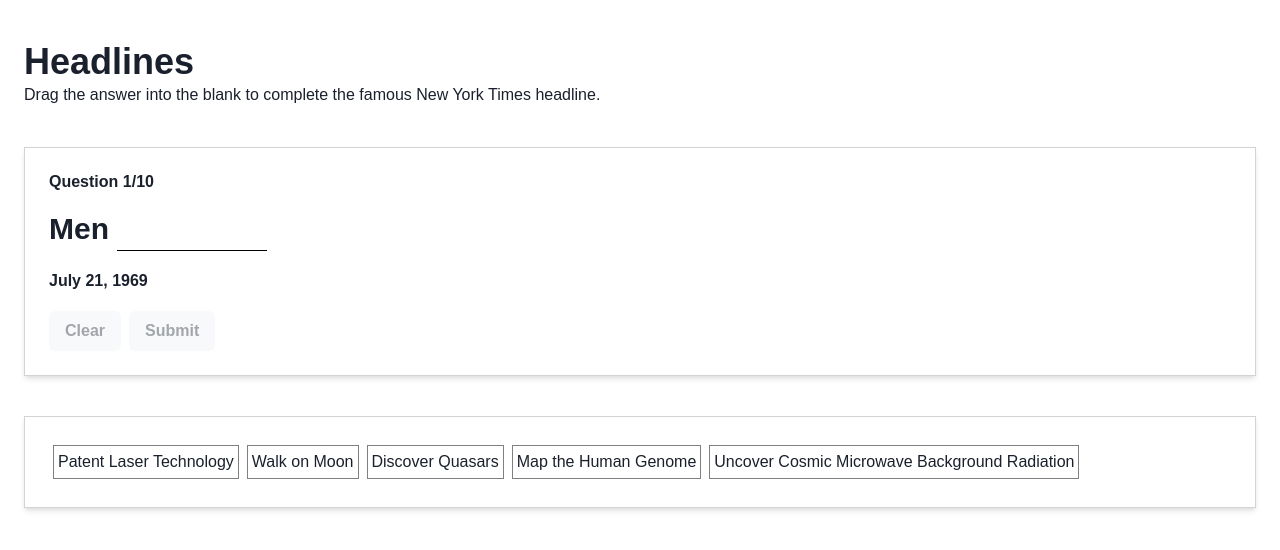
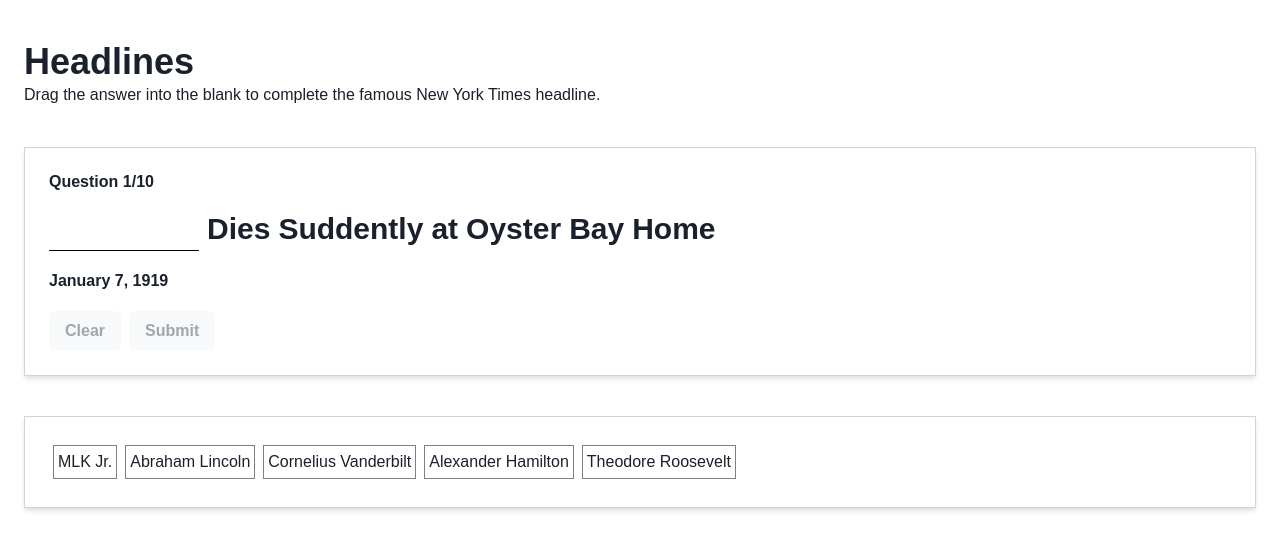
Before and after one commit to oliviawongnyc/headlines, a React (Create React App) app: page / in a window 1280 px wide. Shown: the top 550 px of the page. Built offline with nearby package versions, Linux system fonts and the light colour scheme; a web font is replaced by a local one.

Commit message:
Adds more questions, randomization

```diff
--- a/src/App.tsx
+++ b/src/App.tsx
@@ -2,15 +2,48 @@ import { ChakraProvider } from "@chakra-ui/react";
 import theme from "./theme";
 import HeadlineContextProvider from "./hooks/useHeadline";
 import Game from "./components/Game";
+import AnswerBankContextProvider from "./hooks/useAnswerBank";
+import headlines from "./data/headlines";
+// import { useEffect } from "react";
 
 function App() {
+  const currentGameHeadlines = setCurrentGameHeadlines();
+
+  // useEffect(() => {
+
+  // }, [])
   return (
     <ChakraProvider theme={theme}>
-      <HeadlineContextProvider>
-        <Game />
+      <HeadlineContextProvider currentGameHeadlines={currentGameHeadlines}>
+        <AnswerBankContextProvider currentGameHeadlines={currentGameHeadlines}>
+          <Game />
+        </AnswerBankContextProvider>
       </HeadlineContextProvider>
     </ChakraProvider>
   );
 }
 
 export default App;
+
+const shuffleHeadlines = () => {
+  const headlinesToChooseFrom = [...headlines];
+  let currentIndex = headlinesToChooseFrom.length,
+    randomIndex;
+
+  while (currentIndex > 0) {
+    randomIndex = Math.floor(Math.random() * currentIndex);
+    currentIndex--;
+
+    [headlinesToChooseFrom[currentIndex], headlinesToChooseFrom[randomIndex]] =
+      [headlinesToChooseFrom[randomIndex], headlinesToChooseFrom[currentIndex]];
+  }
+
+  return headlinesToChooseFrom;
+};
+
+const setCurrentGameHeadlines = () => {
+  const shuffledHeadlines = shuffleHeadlines();
+  const gameHeadlines = shuffledHeadlines.slice(0, 10);
+
+  return gameHeadlines;
+};
--- a/src/components/AnswerBank.tsx
+++ b/src/components/AnswerBank.tsx
@@ -1,9 +1,9 @@
 import { Box } from "@chakra-ui/react";
 import PossibleAnswer from "./PossibleAnswer";
-import { useHeadline } from "../hooks/useHeadline";
+import { useAnswerBank } from "../hooks/useAnswerBank";
 
 const AnswerBank = () => {
-  const { currentAnswerBank } = useHeadline();
+  const { currentAnswerBank } = useAnswerBank();
   return (
     <Box border="1px solid lightGray" boxShadow="md" p="6" w="100%">
       {currentAnswerBank.map((answer) => {
--- a/src/components/Game.tsx
+++ b/src/components/Game.tsx
@@ -10,17 +10,14 @@ import {
   useSensor,
   useSensors,
 } from "@dnd-kit/core";
+import { useAnswerBank } from "../hooks/useAnswerBank";
 
 const Game = () => {
   const sensors = useSensors(useSensor(MouseSensor), useSensor(TouchSensor));
-  const {
-    headline,
-    setCurrentAnswerBank,
-    setCurrentGuess,
-    setCurrentHeadline,
-    score,
-    setScore,
-  } = useHeadline();
+  const { headline, setCurrentGuess, setCurrentHeadlineIdx, score, setScore } =
+    useHeadline();
+
+  const { setCurrentAnswerBank } = useAnswerBank();
 
   const fillInBlank = (e: DragEndEvent) => {
     const guess = e.active.data.current;
@@ -32,7 +29,7 @@ const Game = () => {
   };
 
   const resetGame = () => {
-    setCurrentHeadline(0);
+    setCurrentHeadlineIdx(0);
     setScore(0);
   };
   return (
@@ -67,9 +64,10 @@ const Game = () => {
             flexDir="column"
             gap="7"
             p="6"
+            textAlign="center"
           >
             <Heading as="h2" fontSize="2xl">
-              You answered {score} out of 10 correctly. 🎉
+              You answered {score} out of 10 correctly! 🎉
             </Heading>
             <Button onClick={resetGame}>Play again</Button>
           </Flex>
--- a/src/components/HeadlineCard.tsx
+++ b/src/components/HeadlineCard.tsx
@@ -3,6 +3,7 @@ import { useState } from "react";
 import { useDroppable } from "@dnd-kit/core";
 import { useHeadline } from "../hooks/useHeadline";
 import { Headline } from "../data/headlines";
+import { useAnswerBank } from "../hooks/useAnswerBank";
 
 const HeadlineCard = ({ headline }: { headline: Headline }) => {
   const [isCorrect, setIsCorrect] = useState<boolean | null>(null);
@@ -11,13 +12,14 @@ const HeadlineCard = ({ headline }: { headline: Headline }) => {
   });
 
   const {
-    setCurrentAnswerBank,
     currentGuess,
     setCurrentGuess,
-    currentHeadline,
-    setCurrentHeadline,
+    currentHeadlineIdx,
+    setCurrentHeadlineIdx,
     setScore,
   } = useHeadline();
+  const { setCurrentAnswerBank } = useAnswerBank();
+
   const backgroundColor = isOver ? "gray.100" : "";
   const backgroundOpacity = isOver ? "0.5" : "";
 
@@ -39,7 +41,7 @@ const HeadlineCard = ({ headline }: { headline: Headline }) => {
   const nextHeadlineOrFinish = () => {
     clearGuess();
     setIsCorrect(null);
-    setCurrentHeadline((prevState) => prevState + 1);
+    setCurrentHeadlineIdx((prevState) => prevState + 1);
   };
 
   return (
@@ -52,7 +54,7 @@ const HeadlineCard = ({ headline }: { headline: Headline }) => {
     >
       <Flex alignItems="center" gap="3" mb="5">
         <Heading as="h3" fontSize="md">
-          Question {currentHeadline + 1}/10
+          Question {currentHeadlineIdx + 1}/10
         </Heading>
         {isCorrect !== null && (
           <Text color={isCorrect ? "correct" : "incorrect"}>
@@ -120,7 +122,7 @@ const HeadlineCard = ({ headline }: { headline: Headline }) => {
       ) : (
         <>
           <Flex mt="5" alignItems="end" justifyContent="space-between">
-            {currentHeadline < 9 ? (
+            {currentHeadlineIdx < 9 ? (
               <Button onClick={nextHeadlineOrFinish}>Next Headline</Button>
             ) : (
               <Button onClick={nextHeadlineOrFinish}>Finish</Button>
--- a/src/data/headlines.ts
+++ b/src/data/headlines.ts
@@ -27,7 +27,7 @@ const headlines: Headline[] = [
   },
   {
     id: 2,
-    date: "August 8, 1974",
+    date: "August 9, 1974",
     headline: ["", "Resigns"],
     correctAnswer: "Nixon",
     answerBank: [
@@ -131,9 +131,9 @@ const headlines: Headline[] = [
     correctAnswer: "Hubble Telescope",
     answerBank: [
       "Gaia",
-      "Kepler Space Telescope",
-      "James Webb Space Telescope",
-      "Hubble Space Telescope",
+      "Kepler Telescope",
+      "James Webb Telescope",
+      "Hubble Telescope",
       "XMM-Newton",
     ],
     links: {
@@ -159,13 +159,13 @@ const headlines: Headline[] = [
   },
   {
     id: 9,
-    date: "July 31, 1991",
-    headline: ["", "Sign", "Nuclear", "Arms", "Reduction", "Treaty"],
-    correctAnswer: "U.S. and Soviet Union",
+    date: "May 29, 1976",
+    headline: ["", "Sign", "a", "Pact", "That", "Limits", "Atomic", "Tests"],
+    correctAnswer: "U.S. and Soviet",
     answerBank: [
       "U.S. and Canada",
       "Germany and France",
-      "U.S. and Soviet Union",
+      "U.S. and Soviet",
       "India and Japan",
       "South Africa and Brazil",
     ],
@@ -183,6 +183,145 @@ const headlines: Headline[] = [
       article: "https://www.documentcloud.org/documents/413652-nyt-19690721",
     },
   },
+  {
+    id: 11,
+    date: "March 4, 2013",
+    headline: ["Chasing", "the", "Higgs", ""],
+    correctAnswer: "Boson",
+    answerBank: ["Quark", "Electron", "Boson", "Protein", "Gene"],
+    links: {
+      article:
+        "https://www.nytimes.com/2013/03/05/science/chasing-the-higgs-boson-how-2-teams-of-rivals-at-CERN-searched-for-physics-most-elusive-particle.html",
+    },
+  },
+  {
+    id: 12,
+    date: "January 4, 1959",
+    headline: ["Alaska", "Becomes", "the", "", "State"],
+    correctAnswer: "49th",
+    answerBank: ["49th", "32nd", "40th", "50th", "48th"],
+    links: {
+      article:
+        "https://archive.nytimes.com/www.nytimes.com/learning/general/onthisday/big/0103.html",
+    },
+  },
+  {
+    id: 13,
+    date: "January 7, 1919",
+    headline: ["", "Dies", "Suddently", "at", "Oyster", "Bay", "Home"],
+    correctAnswer: "Theodore Roosevelt",
+    answerBank: [
+      "MLK Jr.",
+      "Abraham Lincoln",
+      "Cornelius Vanderbilt",
+      "Alexander Hamilton",
+      "Theodore Roosevelt",
+    ],
+    links: {
+      article:
+        "https://archive.nytimes.com/www.nytimes.com/learning/general/onthisday/big/0106.html",
+    },
+  },
+  {
+    id: 14,
+    date: "January 10, 2007",
+    headline: [
+      "Apple,",
+      "Hoping",
+      "for",
+      "Another",
+      "iPod,",
+      "Introduces",
+      "Innovative",
+      "",
+    ],
+    correctAnswer: "Cellphone",
+    answerBank: [
+      "Tablet",
+      "Television",
+      "Speaker System",
+      "Cellphone",
+      "A.I. Assistant",
+    ],
+    links: {
+      article:
+        "https://archive.nytimes.com/www.nytimes.com/learning/general/onthisday/big/0106.html",
+    },
+  },
+  {
+    id: 15,
+    date: "January 20, 1937",
+    headline: [
+      "",
+      "Sets",
+      "Record",
+      "of",
+      "7",
+      "1/2",
+      "Hours",
+      "in",
+      "Flight",
+      "From",
+      "Coast",
+    ],
+    correctAnswer: "Hughes, Riding Gale",
+    answerBank: [
+      "Saxon, Riding Bird",
+      "Lorenzo, Riding Feather",
+      "Jackson, Riding Lightning",
+      "Hughes, Riding Gale",
+      "Warton, Riding Seafoam",
+    ],
+    links: {
+      article:
+        "https://www.nytimes.com/1937/01/20/archives/hughes-riding-gale-sets-record-of-712-hours-in-flight-from-coast.html",
+    },
+  },
+  {
+    id: 16,
+    date: "January 24, 1973",
+    headline: ["", "Accord", "Reached;", "Cease-Fire", "Begins", "Saturday"],
+    correctAnswer: "Vietnam",
+    answerBank: ["Mali", "Laos", "Vietnam", "France", "Algeria"],
+    links: {
+      article:
+        "https://archive.nytimes.com/www.nytimes.com/learning/general/onthisday/big/0123.html",
+    },
+  },
+  {
+    id: 17,
+    date: "January 25, 1965",
+    headline: ["", "is", "Dead", "at", "90;", "the", "World", "Mourns", "Him"],
+    correctAnswer: "Churchill",
+    answerBank: [
+      "Otis Redding",
+      "Churchill",
+      "Hemingway",
+      "Kennedy",
+      "Nat King Cole",
+    ],
+    links: {
+      article:
+        "https://archive.nytimes.com/www.nytimes.com/learning/general/onthisday/big/0124.html",
+    },
+  },
+  {
+    id: 18,
+    date: "January 26, 1915",
+    headline: ["", "to", "Pacific", "From", "Atlantic"],
+    correctAnswer: "Phone",
+    answerBank: [
+      "Phone",
+      "Railway",
+      "Telegraph",
+      "Bus Route",
+      "Radio Broadcast",
+    ],
+    links: {
+      article:
+        "https://www.nytimes.com/1915/01/26/archives/phone-to-pacific-from-the-atlantic-perfect-test-of-transcontinental.html",
+    },
+  },
 ];
 
 export default headlines;
--- /dev/null
+++ b/src/hooks/useAnswerBank.tsx
@@ -0,0 +1,61 @@
+import { createContext, useContext, useEffect, useState } from "react";
+import { Headline } from "../data/headlines";
+import { useHeadline } from "./useHeadline";
+
+type AnswerBankContextProviderProps = {
+  children: React.ReactNode;
+  currentGameHeadlines: Headline[];
+};
+
+type AnswerBankContextReturn = {
+  currentAnswerBank: Headline["answerBank"];
+  setCurrentAnswerBank: React.Dispatch<
+    React.SetStateAction<Headline["answerBank"]>
+  >;
+};
+
+export const AnswerBankContext = createContext<AnswerBankContextReturn | null>(
+  null
+);
+
+export default function AnswerBankContextProvider({
+  children,
+  currentGameHeadlines,
+}: AnswerBankContextProviderProps) {
+  const [currentAnswerBank, setCurrentAnswerBank] = useState<
+    Headline["answerBank"]
+  >([]);
+  const { currentHeadlineIdx } = useHeadline();
+
+  useEffect(() => {
+    if (!currentGameHeadlines[currentHeadlineIdx]) {
+      setCurrentAnswerBank([]);
+    } else {
+      setCurrentAnswerBank([
+        ...currentGameHeadlines[currentHeadlineIdx].answerBank,
+      ]);
+    }
+  }, [currentGameHeadlines, currentHeadlineIdx]);
+
+  return (
+    <AnswerBankContext.Provider
+      value={{
+        currentAnswerBank,
+        setCurrentAnswerBank,
+      }}
+    >
+      {children}
+    </AnswerBankContext.Provider>
+  );
+}
+
+export const useAnswerBank = () => {
+  const context = useContext(AnswerBankContext);
+  if (!context) {
+    throw new Error(
+      "useAnswerBankContext must be used within a AnswerBankContextProvider."
+    );
+  }
+
+  return context;
+};
--- a/src/hooks/useHeadline.tsx
+++ b/src/hooks/useHeadline.tsx
@@ -1,20 +1,17 @@
-import { createContext, useContext, useEffect, useState } from "react";
-import headlines, { Headline } from "../data/headlines";
+import { createContext, useContext, useState } from "react";
+import { Headline } from "../data/headlines";
 
 type HeadlineContextProviderProps = {
   children: React.ReactNode;
+  currentGameHeadlines: Headline[];
 };
 
 type HeadlineContextReturn = {
-  currentAnswerBank: Headline["answerBank"];
-  setCurrentAnswerBank: React.Dispatch<
-    React.SetStateAction<Headline["answerBank"]>
-  >;
   currentGuess: string;
   setCurrentGuess: React.Dispatch<React.SetStateAction<string>>;
   headline: Headline | undefined;
-  currentHeadline: number;
-  setCurrentHeadline: React.Dispatch<React.SetStateAction<number>>;
+  currentHeadlineIdx: number;
+  setCurrentHeadlineIdx: React.Dispatch<React.SetStateAction<number>>;
   score: number;
   setScore: React.Dispatch<React.SetStateAction<number>>;
 };
@@ -25,32 +22,20 @@ export const HeadlineContext = createContext<HeadlineContextReturn | null>(
 
 export default function HeadlineContextProvider({
   children,
+  currentGameHeadlines,
 }: HeadlineContextProviderProps) {
   const [currentGuess, setCurrentGuess] = useState<string>("");
-  const [currentHeadline, setCurrentHeadline] = useState<number>(0);
-  const [currentAnswerBank, setCurrentAnswerBank] = useState<
-    Headline["answerBank"]
-  >([]);
+  const [currentHeadlineIdx, setCurrentHeadlineIdx] = useState<number>(0);
   const [score, setScore] = useState<number>(0);
-
-  useEffect(() => {
-    if (!headlines[currentHeadline]) {
-      setCurrentAnswerBank([]);
-    } else {
-      setCurrentAnswerBank([...headlines[currentHeadline].answerBank]);
-    }
-  }, [currentHeadline]);
 
   return (
     <HeadlineContext.Provider
       value={{
-        currentAnswerBank,
-        setCurrentAnswerBank,
         currentGuess,
         setCurrentGuess,
-        headline: headlines[currentHeadline] || undefined,
-        currentHeadline,
-        setCurrentHeadline,
+        headline: currentGameHeadlines[currentHeadlineIdx] || undefined,
+        currentHeadlineIdx,
+        setCurrentHeadlineIdx,
         score,
         setScore,
       }}
```
